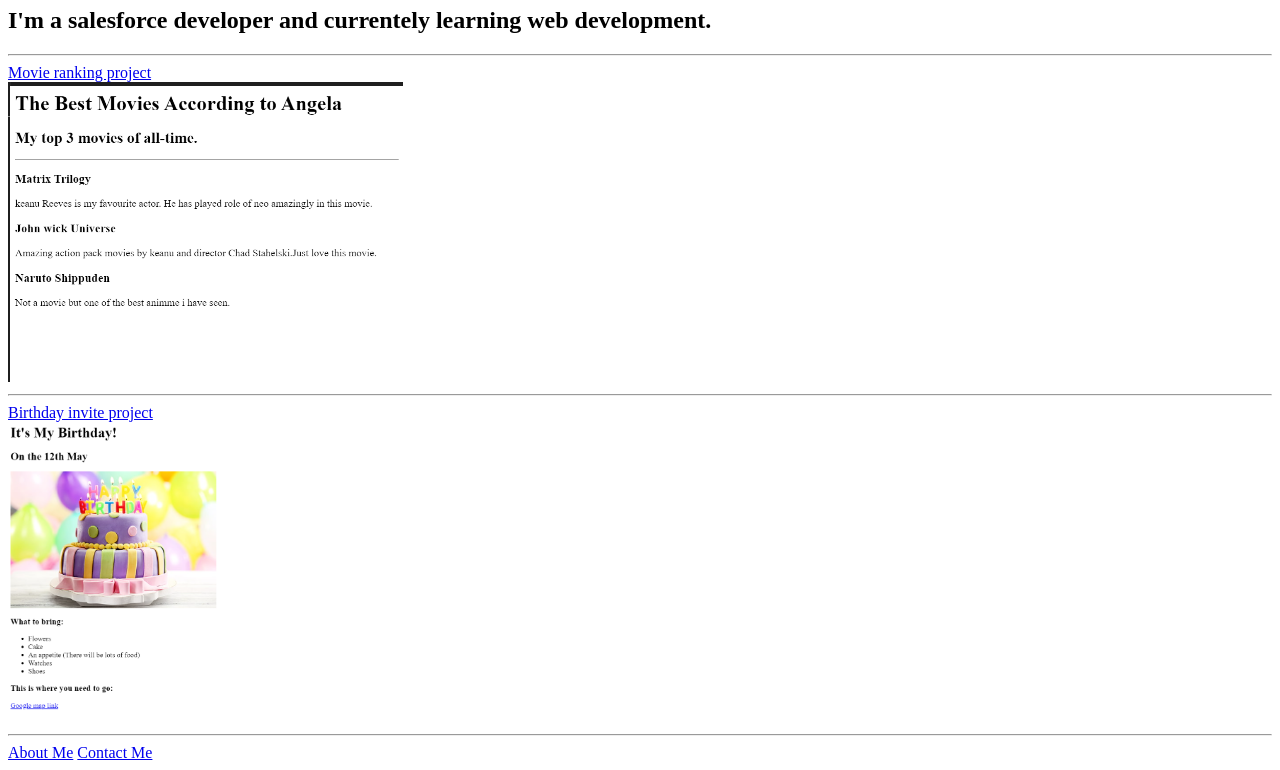
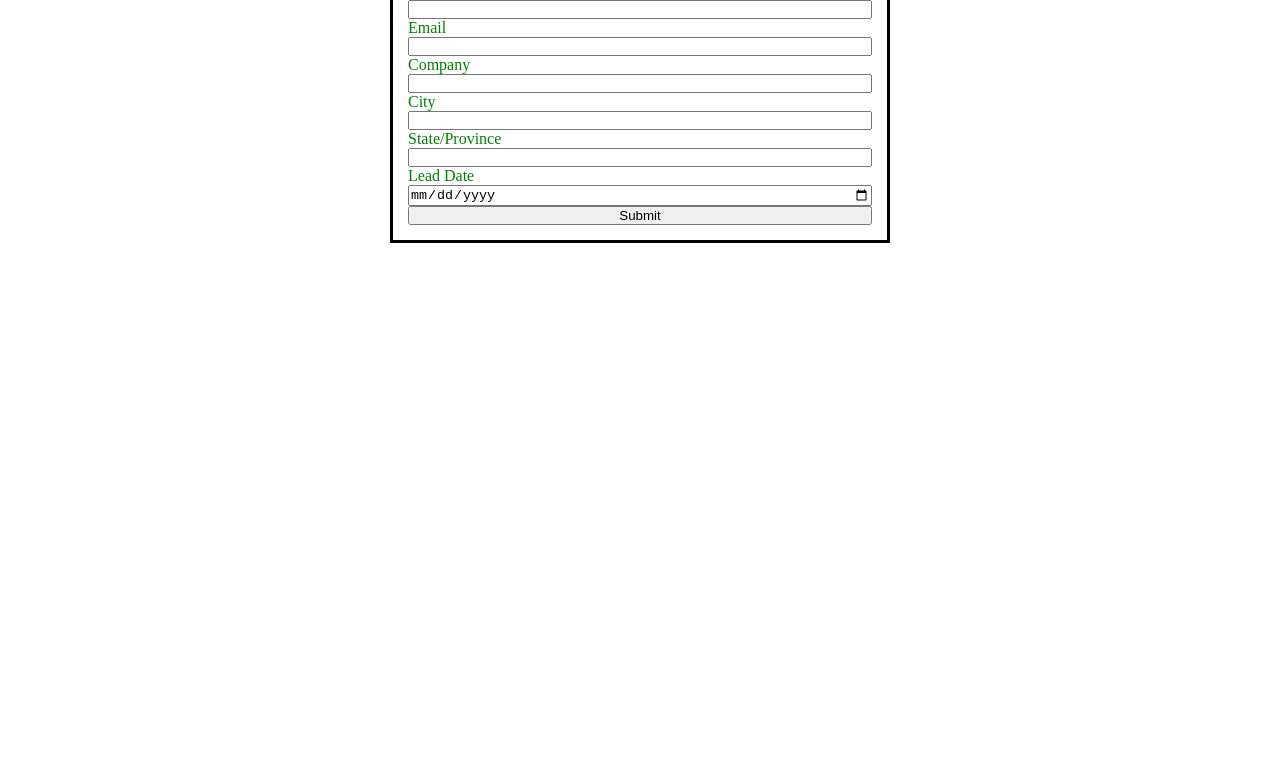
Before and after one commit to ak10gmailcom/html-portfolio, a plain HTML site: page index.html in a window 1280 px wide. Shown: the part 73-843 px from the top of the page. After the commit the page ends 800 px from the top, so only its background shows below. Drawn offline with Linux system fonts and the light colour scheme.

Commit message:
Add files via upload

```diff
--- a/index.html
+++ b/index.html
@@ -1,38 +1,36 @@
-<!-- TODO 1: Create the HTML Boilerplate -->
- <!DOCTYPE html>
- <html lang="en">
- <head>
-    <meta charset="UTF-8">
-    <meta name="viewport" content="width=device-width, initial-scale=1.0">
-    <title>Ankush Portfolio</title>
- </head>
- <body>
-    <h1>Ankush kharapkar portfolio </h1>
-    <h2>I'm a salesforce developer and currentely learning web development. </h2>
-<hr/>
-<a href="./public/movie-ranking.html"> Movie ranking project</a>
-<br/>
-<img src="./assets/images/image.png" height="300" alt="Movie ranking project"/>
-<hr/>
-<a href="./public/birthday-invite.html">Birthday invite project</a>
-<br/>
-<img src="./assets/images/Birthday Pic of ak.png" height="300" alt="Birthday Invitation"/>
-<hr/>
-<a href="./public/about.html">About Me</a>
-<a href="./public/contact.html">Contact Me</a>
+<html>
+    <head><link rel="stylesheet" href="style.css"/>
+    <script src="sccript.js"></script>
+    </head>
+<body>
+<META HTTP-EQUIV="Content-type" CONTENT="text/html; charset=UTF-8">
+
+
+
+    <form action="https://webto.salesforce.com/servlet/servlet.WebToLead?encoding=UTF-8&orgId=00DIT000002PODq" method="POST">
+
+    <input type=hidden name="oid" value="00DIT000002PODq">
+    <input type=hidden name="retURL" value="http://">
+
+
+
+    <label for="first_name">First Name</label><input  id="first_name" maxlength="40" name="first_name" size="20" type="text" required="true" /><br>
+
+    <label for="last_name">Last Name</label><input  id="last_name" maxlength="80" name="last_name" size="20" type="text" required="true" /><br>
+
+    <label for="email">Email</label><input  id="email" maxlength="80" name="email" size="20" type="text" required="true" /><br>
+
+    <label for="company">Company</label><input  id="company" maxlength="40" name="company" size="20" type="text" required="true"/><br>
+
+    <label for="city">City</label><input  id="city" maxlength="40" name="city" size="20" type="text" required="true"/><br>
+
+    <label for="state">State/Province</label><input  id="state" maxlength="20" name="state" size="20" type="text" required="true"/><br>
+
+    <label>Lead Date</label><input type="date" required="true" class="inputdate"/><input type="hidden" name="Lead_Date__c" class="outputdate" />
+
+    <input type="submit" name="submit">
+
+
+    </form>
 </body>
- </html>
-
-<!-- TODO 2: Add Your previous projects' HTML into the public folder -->
-
-<!-- TODO 3: Take screenshots of your project previews and add the images to the images folder -->
-
-<!-- TODO 4: Add titles/subtitles etc. -->
-
-<!-- TODO 5: Add a link to the project pages -->
-
-<!-- TODO 6: Add images to show the project previews
-HINT for TODO 6: You can use the height attribute set to 200 to make the image smaller:
-https://developer.mozilla.org/en-US/docs/Web/HTML/Element/img#attr-height -->
-
-<!-- TODO 7: Add the Contact Me and About Me page links -->
+    </html>
--- /dev/null
+++ b/sccript.js
@@ -0,0 +1,7 @@
+function beforesubmit(){
+    let outputdate=document.querySelector(".outputdate");
+    let inputdate=document.querySelector(".inputdate");
+    console.log("inputdate.value",inputdate.value);
+    let formattedDate =new Date(input.value).toLocaleDateString("en-IN");
+    outputdate.value=formattedDate;
+}
--- /dev/null
+++ b/style.css
@@ -0,0 +1,27 @@
+*{
+    margin: 0;
+    padding: 0;
+    box-sizing: border-box;
+}
+input,label{
+    display:rgb(0, 0, 0);
+}
+label{
+    color:green;
+}
+input{
+    width:100%;
+}
+.submit{
+    margin:15px auto 0 auto;
+    width:40%;
+    background-color:aliceblue;
+    border-radius: 5px;
+}
+form{
+    min-width: 300px;
+    max-width: 500px;
+    margin:auto;
+    border:3px solid black;
+    padding:15px;
+}
```
Also changed, not shown: thanks.html (added, +5 -0 lines).
